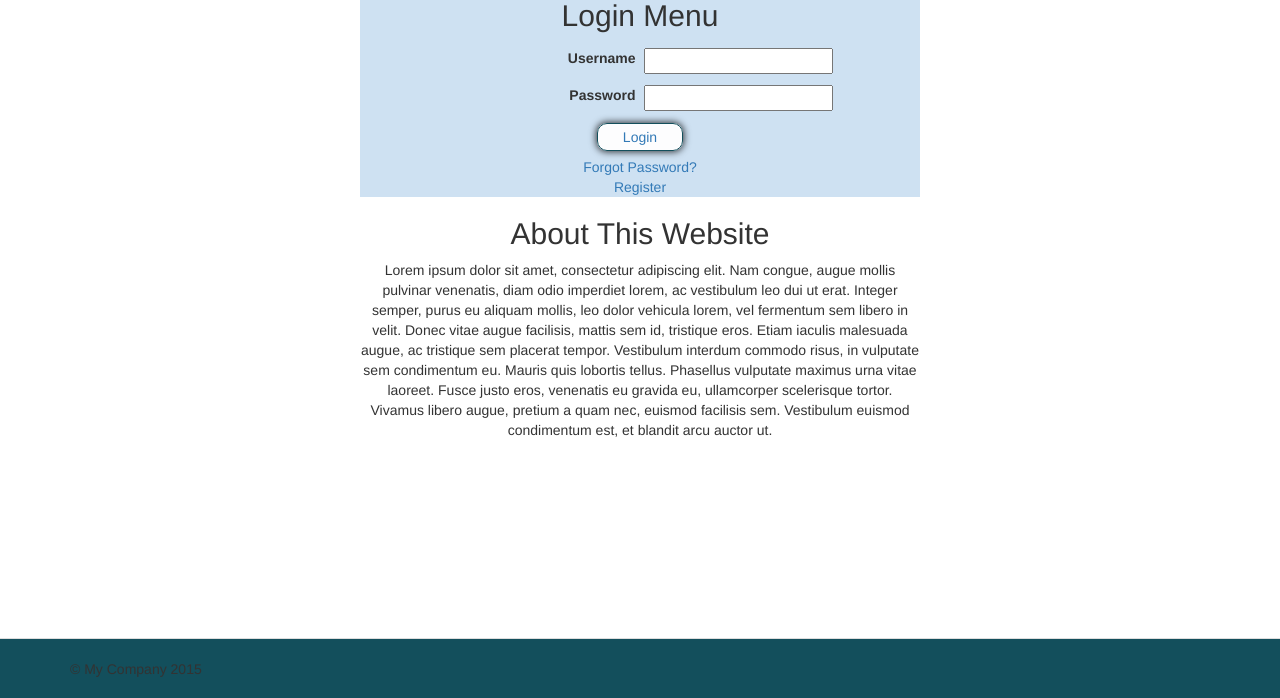
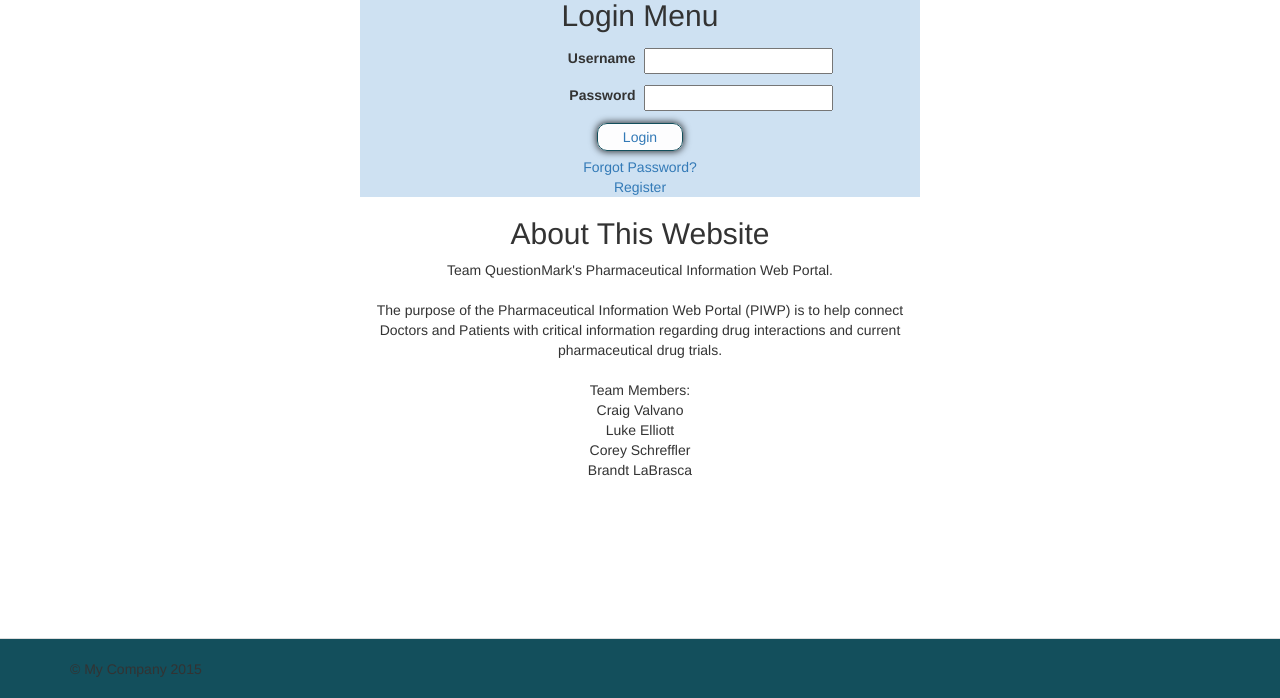
Before and after one commit to cvalvano/ist440w_team, a Yii app: template views/site/index.php in a window 1280 px wide. Shown: the part 102-800 px from the top of the page. Run offline with PHP 8.4 and a stand-in for Yii, Linux system fonts and the light colour scheme; the template is opened without the code that fills it, so the values that code supplies are empty; some libraries are stand-ins or nearby versions.

Commit message:
Added content to index.php. Specifically, replaced pseudo content with actual About information.

```diff
--- a/views/site/index.php
+++ b/views/site/index.php
@@ -25,14 +25,10 @@ $this->title = 'Pharmaceuticals Portal';
             <div class="center">
                 <h2>About This Website</h2>
                 <p>
-                    Lorem ipsum dolor sit amet, consectetur adipiscing elit. Nam congue, augue mollis pulvinar venenatis,
-                    diam odio imperdiet lorem, ac vestibulum leo dui ut erat. Integer semper, purus eu aliquam mollis, leo
-                    dolor vehicula lorem, vel fermentum sem libero in velit. Donec vitae augue facilisis, mattis sem id,
-                    tristique eros. Etiam iaculis malesuada augue, ac tristique sem placerat tempor. Vestibulum interdum
-                    commodo risus, in vulputate sem condimentum eu. Mauris quis lobortis tellus. Phasellus vulputate maximus
-                    urna vitae laoreet. Fusce justo eros, venenatis eu gravida eu, ullamcorper scelerisque tortor. Vivamus
-                    libero augue, pretium a quam nec, euismod facilisis sem. Vestibulum euismod condimentum est, et blandit
-                    arcu auctor&nbsp;ut.
+                    Team QuestionMark's Pharmaceutical Information Web Portal.
+<br /><br />
+The purpose of the Pharmaceutical Information Web Portal (PIWP) is to help connect Doctors and Patients with critical information regarding drug interactions and current pharmaceutical drug trials.
+<br /><br /> Team Members: <br />    Craig Valvano <br />   Luke Elliott <br />  Corey Schreffler <br />  Brandt LaBrasca
                 </p>
             </div>
         </div>
```
